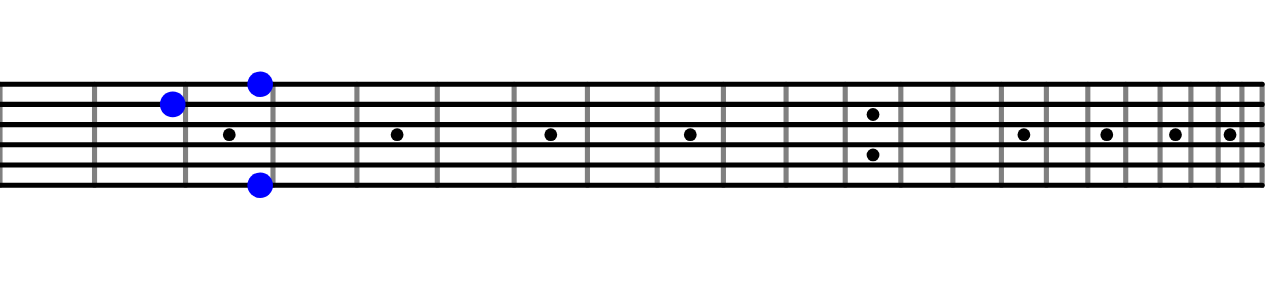
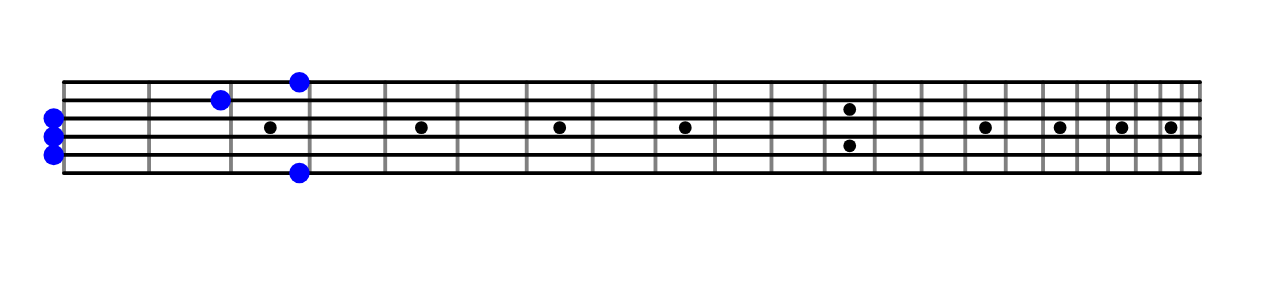
Before and after one commit to MikeCullimore/guitar-navigation, a React (Create React App) app: page / in a window 1280 px wide. Shown: the top 300 px of the page. Built offline with nearby package versions, Linux system fonts and the light colour scheme.

Commit message:
Add padding left and right.

```diff
--- a/src/GuitarFretboard.tsx
+++ b/src/GuitarFretboard.tsx
@@ -5,7 +5,6 @@
 // TODO: thicker line for nut.
 // TODO: capture string identities (tuning) here?
 // TODO: draw SVG positioning calculations.
-// TODO: add padding.
 // TODO: string thicknesses.
 // TODO: calculate constants once.
 
@@ -14,6 +13,10 @@ import { Position } from "./chords";
 const numStrings = 6;
 const numFrets = 22;
 const padding = 5;
+const c2 = -0.13827529;
+const c1 = 7.52403813;
+const b = (100 - 2*padding)/100
+const strokeWidth = .3;
 
 interface FretboardProps {
     positions: Position[]
@@ -26,10 +29,8 @@ const getArrayOfLength = (length: number): number[] => {
 
 const getFretXPosition = (fret: number): number => {
     // Based on measurements of a strat.
-    // TODO: include padding left and right.
-    const c2 = -0.13827529;
-    const c1 = 7.52403813;
-    return c1*fret + c2*fret*fret;
+    const withoutPadding = c1*fret + c2*fret*fret;
+    return padding + b*withoutPadding;
 }
 
 const getFretMarkerXPosition = (fret: number): number => {
@@ -46,7 +47,7 @@ const renderFrets = (numFrets: number): JSX.Element[] => {
     const y2 = getStringYPosition(numStrings);
     return getArrayOfLength(numFrets + 1).map((_, index) => {
         const x = getFretXPosition(index)
-        return <line key={index} x1={x} y1={y1} x2={x} y2={y2} stroke="gray" strokeWidth={.4} strokeLinecap="round"/>;
+        return <line key={index} x1={x} y1={y1} x2={x} y2={y2} stroke="gray" strokeWidth={strokeWidth} strokeLinecap="round"/>;
     });
 }
 
@@ -77,7 +78,7 @@ const renderStrings = (numStrings: number): JSX.Element[] => {
     const x2 = getFretXPosition(numFrets);
     return getArrayOfLength(numStrings).map((_, index) => {
         const y = getStringYPosition(index + 1);
-        return <line key={index} x1={x1} y1={y} x2={x2} y2={y} stroke="black" strokeWidth={.4} strokeLinecap="round"/>
+        return <line key={index} x1={x1} y1={y} x2={x2} y2={y} stroke="black" strokeWidth={strokeWidth} strokeLinecap="round"/>
     });
 }
 
@@ -85,7 +86,7 @@ const renderNotes = (positions: Position[]): JSX.Element[] => {
     // TODO: handle open strings (change string colour? Or hollow marker at fret 0?)
     // TODO: handle strings not played (change string colour? Or X marker at fret 0?)
     return positions.map((position, index) => {
-        const r = 1;
+        const r = .8; // TODO: calculate from smallest fret spacing.
         const x = getFretXPosition(position.fret) - r;
         const y = getStringYPosition(position.string);
         return <circle key={index} cx={x} cy={y} r={r} fill="blue" />
```
